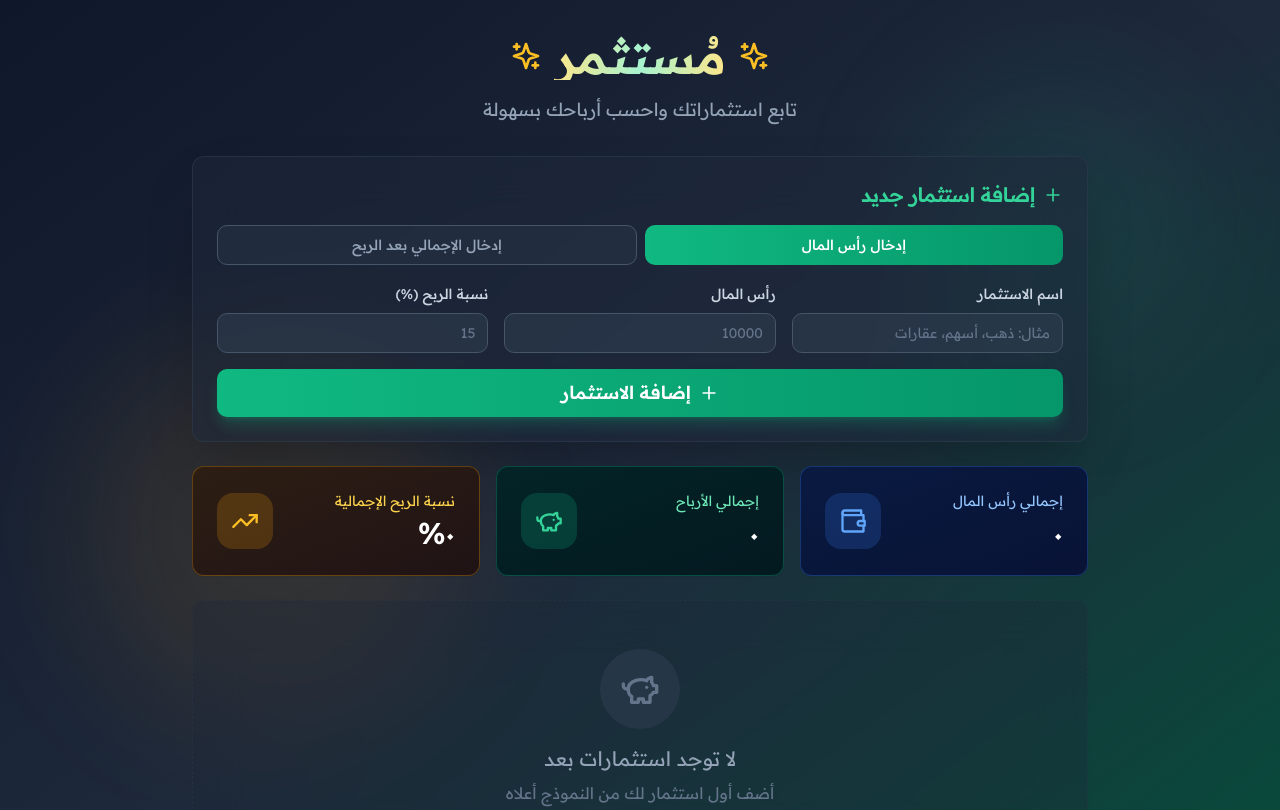
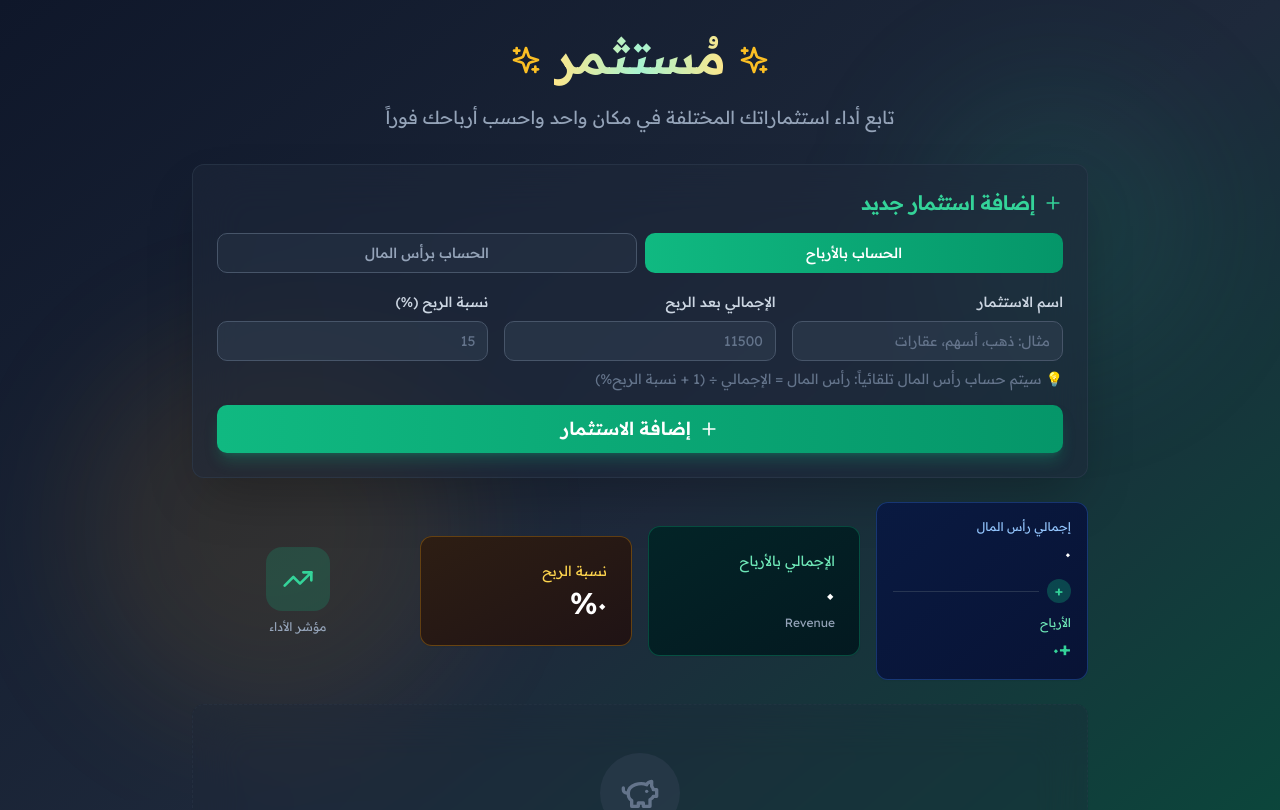
Before and after one commit to arahmanatif/investment-tracker, a Next.js app: page / in a window 1280 px wide. Shown: the top 810 px of the page. Built offline with nearby package versions, Linux system fonts and the light colour scheme.

Commit message:
Update UI layout and improve UX
- Fix header text clipping with proper line-height and padding
- Update description to be more descriptive
- Redesign summary cards layout: capital+profit, revenue, rate, indicator
- Update segmented control: 'profit mode' as default, new labels

```diff
--- a/app/page.js
+++ b/app/page.js
@@ -9,7 +9,7 @@ import { Trash2, Plus, TrendingUp, Wallet, PiggyBank, Sparkles } from 'lucide-re
 
 export default function InvestmentTracker() {
   const [investments, setInvestments] = useState([]);
-  const [inputMode, setInputMode] = useState('capital'); // 'capital' or 'total'
+  const [inputMode, setInputMode] = useState('total'); // 'capital' or 'total'
   const [formData, setFormData] = useState({
     name: '',
     capital: '',
@@ -106,12 +106,12 @@ export default function InvestmentTracker() {
         <div className="text-center mb-8">
           <div className="inline-flex items-center gap-3 mb-4">
             <Sparkles className="w-8 h-8 text-amber-400" />
-            <h1 className="text-4xl md:text-5xl font-bold bg-gradient-to-l from-amber-200 via-emerald-200 to-amber-200 bg-clip-text text-transparent">
+            <h1 className="text-4xl md:text-5xl font-bold bg-gradient-to-l from-amber-200 via-emerald-200 to-amber-200 bg-clip-text text-transparent leading-relaxed pb-2">
               مُستثمر
             </h1>
             <Sparkles className="w-8 h-8 text-amber-400" />
           </div>
-          <p className="text-slate-400 text-lg">تابع استثماراتك واحسب أرباحك بسهولة</p>
+          <p className="text-slate-400 text-lg">تابع أداء استثماراتك المختلفة في مكان واحد واحسب أرباحك فوراً</p>
         </div>
 
         {/* Add Investment Form */}
@@ -126,6 +126,17 @@ export default function InvestmentTracker() {
             {/* Input Mode Toggle */}
             <div className="flex gap-2 mb-4">
               <Button
+                onClick={() => switchInputMode('total')}
+                variant={inputMode === 'total' ? 'default' : 'outline'}
+                className={`flex-1 transition-all duration-300 ${
+                  inputMode === 'total'
+                    ? 'bg-gradient-to-l from-emerald-600 to-emerald-500 text-white'
+                    : 'bg-slate-700/30 border-slate-600 text-slate-400 hover:text-white hover:bg-slate-700/50'
+                }`}
+              >
+                الحساب بالأرباح
+              </Button>
+              <Button
                 onClick={() => switchInputMode('capital')}
                 variant={inputMode === 'capital' ? 'default' : 'outline'}
                 className={`flex-1 transition-all duration-300 ${
@@ -134,18 +145,7 @@ export default function InvestmentTracker() {
                     : 'bg-slate-700/30 border-slate-600 text-slate-400 hover:text-white hover:bg-slate-700/50'
                 }`}
               >
-                إدخال رأس المال
-              </Button>
-              <Button
-                onClick={() => switchInputMode('total')}
-                variant={inputMode === 'total' ? 'default' : 'outline'}
-                className={`flex-1 transition-all duration-300 ${
-                  inputMode === 'total'
-                    ? 'bg-gradient-to-l from-amber-600 to-amber-500 text-white'
-                    : 'bg-slate-700/30 border-slate-600 text-slate-400 hover:text-white hover:bg-slate-700/50'
-                }`}
-              >
-                إدخال الإجمالي بعد الربح
+                الحساب برأس المال
               </Button>
             </div>
 
@@ -226,48 +226,53 @@ export default function InvestmentTracker() {
         </Card>
 
         {/* Summary Cards */}
-        <div className="grid grid-cols-1 md:grid-cols-3 gap-4">
+        <div className="grid grid-cols-1 md:grid-cols-4 gap-4 items-center">
+          {/* Capital + Profit Card */}
           <Card className="bg-gradient-to-br from-blue-600/20 to-blue-800/20 border-blue-500/30 backdrop-blur-xl">
-            <CardContent className="p-6">
-              <div className="flex items-center justify-between">
+            <CardContent className="p-4">
+              <div className="space-y-3">
                 <div>
-                  <p className="text-blue-300 text-sm mb-1">إجمالي رأس المال</p>
-                  <p className="text-3xl font-bold text-white">{formatNumber(totalCapital)}</p>
+                  <p className="text-blue-300 text-xs mb-1">إجمالي رأس المال</p>
+                  <p className="text-xl font-bold text-white">{formatNumber(totalCapital)}</p>
                 </div>
-                <div className="w-14 h-14 bg-blue-500/20 rounded-2xl flex items-center justify-center">
-                  <Wallet className="w-7 h-7 text-blue-400" />
+                <div className="flex items-center gap-2">
+                  <div className="w-6 h-6 bg-emerald-500/30 rounded-full flex items-center justify-center">
+                    <span className="text-emerald-400 text-sm font-bold">+</span>
+                  </div>
+                  <div className="h-px flex-1 bg-slate-600/50"></div>
+                </div>
+                <div>
+                  <p className="text-emerald-300 text-xs mb-1">الأرباح</p>
+                  <p className="text-xl font-bold text-emerald-400">+{formatNumber(totalProfit)}</p>
                 </div>
               </div>
             </CardContent>
           </Card>
 
+          {/* Revenue Card */}
           <Card className="bg-gradient-to-br from-emerald-600/20 to-emerald-800/20 border-emerald-500/30 backdrop-blur-xl">
             <CardContent className="p-6">
-              <div className="flex items-center justify-between">
-                <div>
-                  <p className="text-emerald-300 text-sm mb-1">إجمالي الأرباح</p>
-                  <p className="text-3xl font-bold text-white">{formatNumber(totalProfit)}</p>
-                </div>
-                <div className="w-14 h-14 bg-emerald-500/20 rounded-2xl flex items-center justify-center">
-                  <PiggyBank className="w-7 h-7 text-emerald-400" />
-                </div>
-              </div>
+              <p className="text-emerald-300 text-sm mb-1">الإجمالي بالأرباح</p>
+              <p className="text-3xl font-bold text-white">{formatNumber(totalCapital + totalProfit)}</p>
+              <p className="text-slate-400 text-xs mt-1">Revenue</p>
             </CardContent>
           </Card>
 
+          {/* Profit Rate Card */}
           <Card className="bg-gradient-to-br from-amber-600/20 to-amber-800/20 border-amber-500/30 backdrop-blur-xl">
             <CardContent className="p-6">
-              <div className="flex items-center justify-between">
-                <div>
-                  <p className="text-amber-300 text-sm mb-1">نسبة الربح الإجمالية</p>
-                  <p className="text-3xl font-bold text-white">{formatNumber(overallProfitRate)}%</p>
-                </div>
-                <div className="w-14 h-14 bg-amber-500/20 rounded-2xl flex items-center justify-center">
-                  <TrendingUp className="w-7 h-7 text-amber-400" />
-                </div>
-              </div>
+              <p className="text-amber-300 text-sm mb-1">نسبة الربح</p>
+              <p className="text-3xl font-bold text-white">{formatNumber(overallProfitRate)}%</p>
             </CardContent>
           </Card>
+
+          {/* Performance Indicator */}
+          <div className="flex flex-col items-center justify-center p-4">
+            <div className={`w-16 h-16 rounded-2xl flex items-center justify-center ${overallProfitRate >= 0 ? 'bg-emerald-500/20' : 'bg-red-500/20'}`}>
+              <TrendingUp className={`w-8 h-8 ${overallProfitRate >= 0 ? 'text-emerald-400' : 'text-red-400 rotate-180'}`} />
+            </div>
+            <p className="text-slate-400 text-xs mt-2">مؤشر الأداء</p>
+          </div>
         </div>
 
         {/* Investments List */}
```
